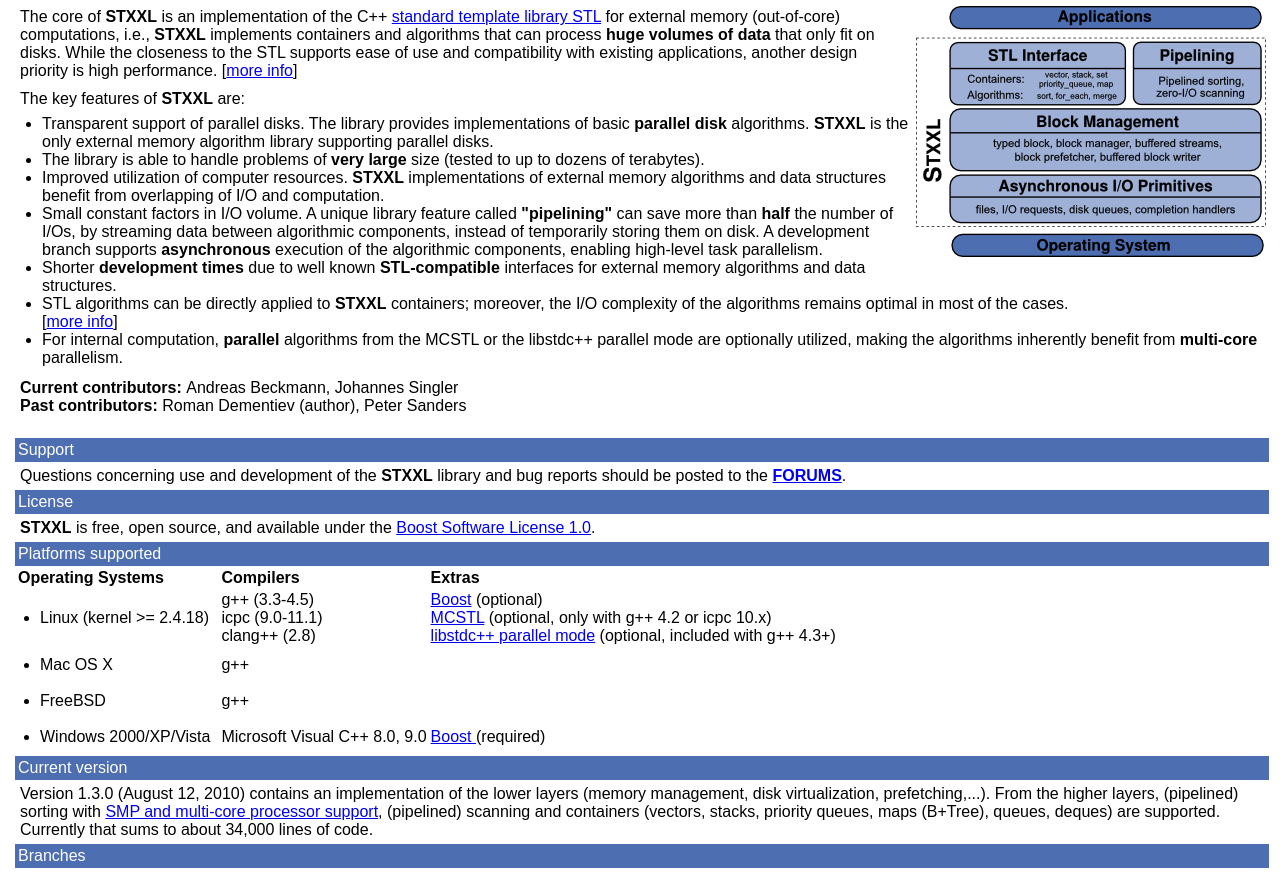
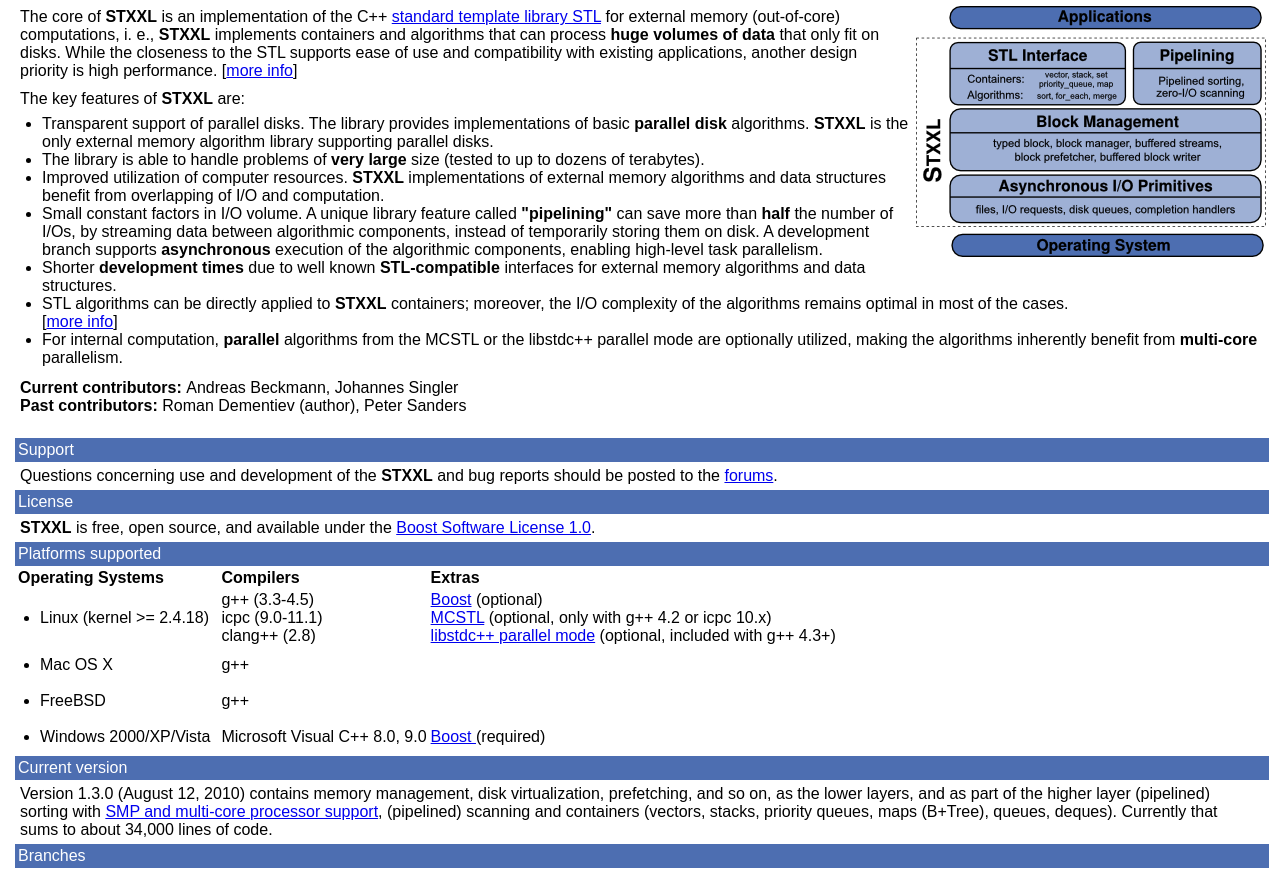
Before and after one commit to bobbthebuilder/stxxl-doc, a plain HTML site: page homepage/index.html in a window 1280 px wide. Shown: the part 75-948 px from the top of the page. Drawn offline with Linux system fonts and the light colour scheme; a script that the page names is missing.

Commit message:
Homepage cosmetics.

```diff
--- a/homepage/index.html
+++ b/homepage/index.html
@@ -26,13 +26,12 @@
         <p>
             The core of <b>STXXL</b>
             is an implementation of the C++ <a href="http://en.wikipedia.org/wiki/Standard_Template_Library">standard template library STL</a>
-            for external memory (out-of-core) computations, i.e., <b>STXXL</b>
+            for external memory (out-of-core) computations, i.&nbsp;e., <b>STXXL</b>
             implements containers and algorithms that can process <b>huge volumes of data</b>
             that only fit on disks. While the closeness to the STL supports ease of use and compatibility with existing applications, another design priority is high performance. [<a href="http://algo2.iti.kit.edu/dementiev/stxxl/report/">more info</a>]
         </p>
         <p style="padding-bottom: 0px;">
-                    The key features of <b>STXXL</b>
-                    are:
+                    The key features of <b>STXXL</b> are:
         </p>
         <ul style="margin-left: 20px;">
                     <li>
@@ -41,13 +40,11 @@
                         is the only external memory algorithm library supporting parallel disks.
                     </li>
                     <li>
-                        The library is able to handle problems of <b>very large</b>
-                        size (tested to up to dozens of terabytes).
+                        The library is able to handle problems of <b>very large</b> size (tested to up to dozens of terabytes).
                     </li>
             <li>
                 Improved utilization of computer resources.
-                <b>STXXL</b>
-                implementations of external memory algorithms and data structures benefit from overlapping of I/O and computation.
+                <b>STXXL</b> implementations of external memory algorithms and data structures benefit from overlapping of I/O and computation.
             </li>
             <li>
                 Small constant factors in I/O volume. A unique library feature called <b>"pipelining"</b>
@@ -74,8 +71,7 @@
             </li>
         </ul>
         <p>
-            <b>Current contributors: </b>Andreas Beckmann, Johannes Singler
-                <br/>
+            <b>Current contributors: </b>Andreas Beckmann, Johannes Singler<br/>
             <b>Past contributors: </b>Roman Dementiev (author), Peter Sanders
         </p>
         <br/>
@@ -84,7 +80,7 @@
         </h2>
         <p>
             Questions concerning use and development of the <b>STXXL</b>
-            library and bug reports should be posted to the <b><a href="http://sourceforge.net/projects/stxxl/forums">FORUMS</a></b>.
+            and bug reports should be posted to the <a href="http://sourceforge.net/projects/stxxl/forums">forums</a>.
         </p>
         <h2>
             License
@@ -177,7 +173,12 @@
             Current version
         </h2>
         <p>
-            Version 1.3.0 (August 12, 2010) contains an implementation of the lower layers (memory management, disk virtualization, prefetching,...). From the higher layers, (pipelined) sorting with <a href="http://algo2.iti.kit.edu/singler/mcstl/">SMP and multi-core processor support</a>, (pipelined) scanning and containers (vectors, stacks, priority queues, maps (B+Tree), queues, deques) are supported.
+            Version 1.3.0 (August 12, 2010) contains
+            memory management, disk virtualization, prefetching, and so on, as the lower layers,
+            and as part of the higher layer
+            (pipelined) sorting with
+            <a href="http://algo2.iti.kit.edu/singler/mcstl/">SMP and multi-core processor support</a>,
+            (pipelined) scanning and containers (vectors, stacks, priority queues, maps (B+Tree), queues, deques).
             Currently that sums to about 34,000 lines of code.
         </p>
         <h2>
@@ -340,7 +341,7 @@
                 <b>Tutorial (draft) </b>[<a href="http://algo2.iti.kit.edu/dementiev/files/stxxl_tutorial.pdf">pdf</a>]
             </li>
             <li>
-                MCSTL library homepage: [<a href="http://algo2.iti.kit.edu/singler/mcstl/">link</a>] (optional)
+                MCSTL homepage: [<a href="http://algo2.iti.kit.edu/singler/mcstl/">link</a>] (optional)
             </li>
             <li>
                 libstdc++ parallel mode homepage: [<a href="http://gcc.gnu.org/onlinedocs/libstdc++/manual/parallel_mode.html">link</a>] (optional, comes with GCC)
```
